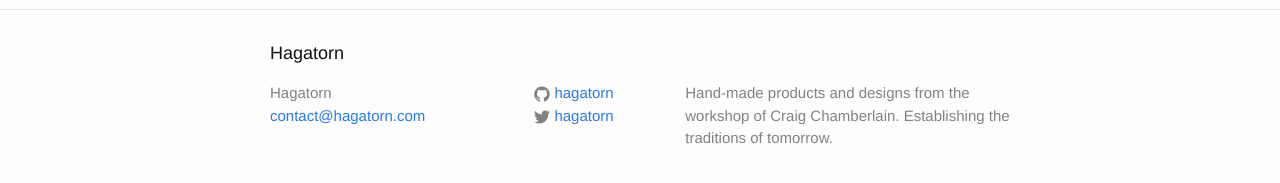
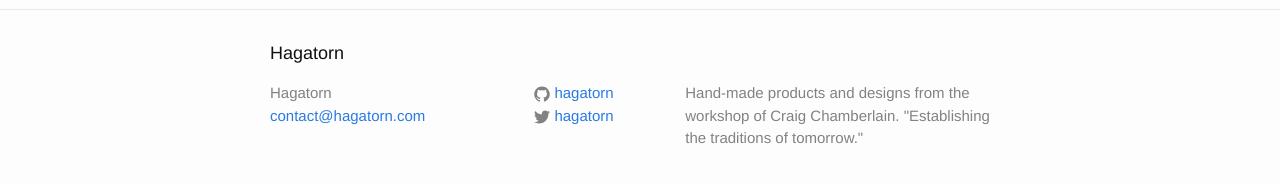
Before and after one commit to hagatorn/hagatorn_blog, a Jekyll site: the page built from index.html, in a window 1280 px wide. Shown: the part 287-470 px from the top of the page. Built offline with Jekyll 4.4.1, drawn with Linux system fonts in a browser that asks for light colours.

```diff
--- a/_config.yml
+++ b/_config.yml
@@ -11,7 +11,7 @@ strapline: Art & Design
 email: contact@hagatorn.com
 description: > # this means to ignore newlines until "baseurl:"
   Hand-made products and designs from the workshop of Craig Chamberlain.
-  Establishing the traditions of tomorrow.
+  "Establishing the traditions of tomorrow."
 baseurl: "" # the subpath of your site, e.g. /blog
 url: "http://hagatorn.com" # the base hostname & protocol for your site
 twitter_username: hagatorn
```
